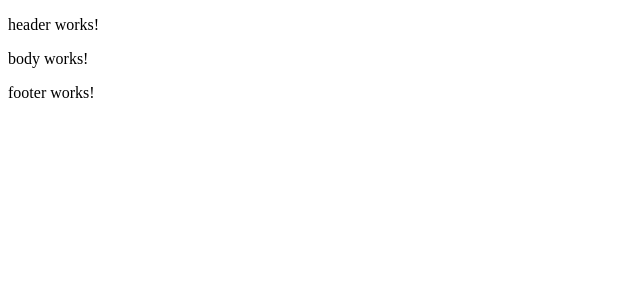
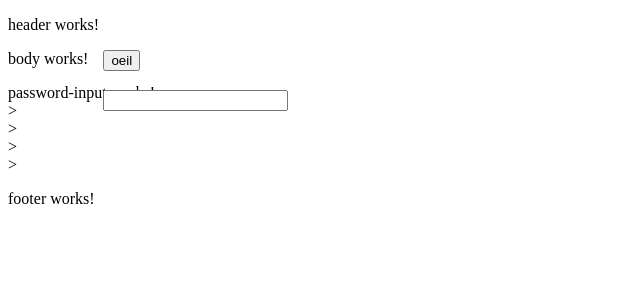
Before and after one commit to aphilou/my-ng-project, an Angular app: page / in a window 1280 px wide. Shown: the top 300 px of the page, without its empty margins (0-640 px from the left). Built offline with nearby package versions, Linux system fonts and the light colour scheme.

Commit message:
Ajouter un composant password avec visible ou pas

```diff
--- a/src/app/app.module.ts
+++ b/src/app/app.module.ts
@@ -1,20 +1,23 @@
 import { BrowserModule } from '@angular/platform-browser';
 import { NgModule } from '@angular/core';
+import { FormsModule } from '@angular/forms';
 
 import { AppComponent } from './app.component';
 import { HeaderComponent } from './header/header.component';
 import { BodyComponent } from './body/body.component';
 import { FooterComponent } from './footer/footer.component';
+import { PasswordInputComponent } from './password-input/password-input.component';
 
 @NgModule({
   declarations: [
     AppComponent,
     HeaderComponent,
     BodyComponent,
-    FooterComponent
+    FooterComponent,
+    PasswordInputComponent
   ],
   imports: [
-    BrowserModule
+    BrowserModule, FormsModule
   ],
   providers: [],
   bootstrap: [AppComponent]
--- a/src/app/body/body.component.html
+++ b/src/app/body/body.component.html
@@ -1,3 +1,4 @@
 <p>
   body works!
+  <app-password-input></app-password-input>
 </p>
--- /dev/null
+++ b/src/app/password-input/password-input.component.css
@@ -0,0 +1,15 @@
+:host {
+  position: relative;
+}
+
+input {
+  position: absolute;
+  top: 40px;
+  left: 15px;
+}
+
+button {
+  position: absolute;
+  top: 0px;
+  left: 15px;
+}
--- /dev/null
+++ b/src/app/password-input/password-input.component.html
@@ -0,0 +1,14 @@
+<p>
+  password-input works!<br>
+  ><br>
+  ><br>
+  ><br>
+  ><br>
+</p>
+<div *ngIf="state === 'hidden'">
+  <input type="password" [(ngModel)]="password">
+</div>
+<div *ngIf="state !== 'hidden'">
+  <input type="text" [(ngModel)]="password">
+</div>
+<button (click)="toggle()">oeil</button>
--- /dev/null
+++ b/src/app/password-input/password-input.component.ts
@@ -0,0 +1,37 @@
+import { Component, OnInit, OnChanges, DoCheck } from '@angular/core';
+
+const VISIBLE = 'visible';
+const HIDDEN = 'hidden';
+
+@Component({
+  selector: 'app-password-input',
+  templateUrl: './password-input.component.html',
+  styleUrls: ['./password-input.component.css']
+})
+export class PasswordInputComponent implements OnInit, OnChanges, DoCheck {
+
+  state = HIDDEN;
+  myPassword: string;
+
+  constructor() { }
+
+  ngOnInit() {
+  }
+
+  ngOnChanges() {
+    console.log('onChange');
+  }
+
+  ngDoCheck() {
+    console.log('myPassword', this.myPassword);
+  }
+
+  toggle() {
+    console.log('myPassword', this.myPassword);
+    if (this.state === HIDDEN) {
+      this.state = VISIBLE;
+    } else {
+      this.state = HIDDEN;
+    }
+  }
+}
```
Also changed, not shown: 1 other file (tests, documents, lock files or other folders).
